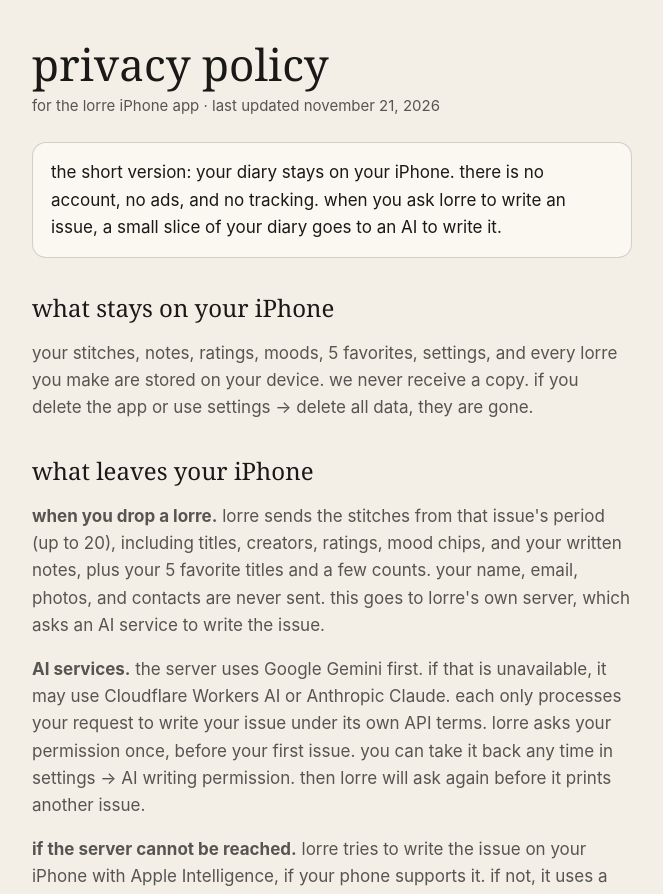
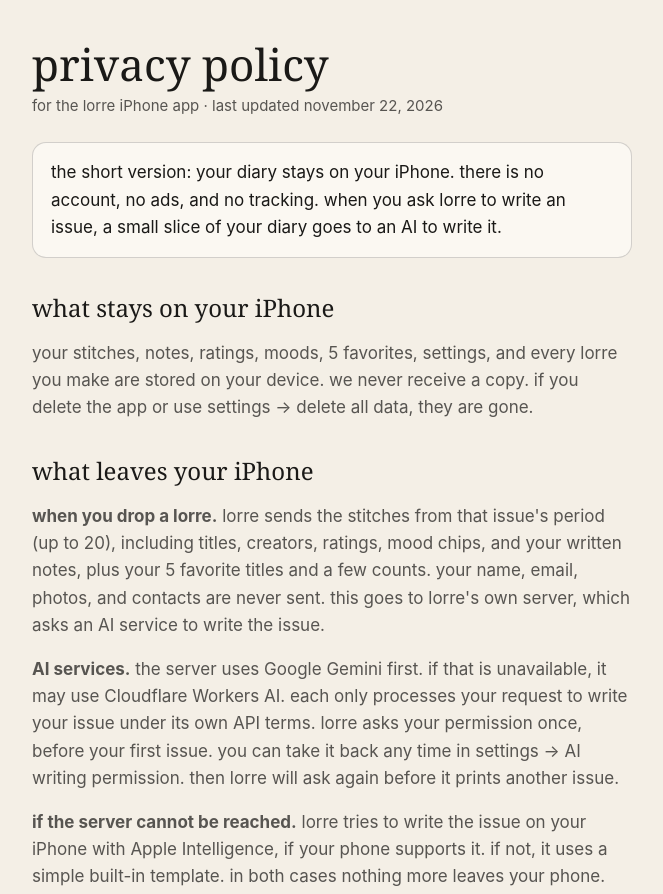
Before and after one commit to reniessence/lorre-web, a plain HTML site: page privacy.html in a window 1280 px wide. Shown: the top 894 px of the page, without its empty margins (308-971 px from the left). Drawn offline with Linux system fonts and the light colour scheme.

Commit message:
Privacy policy: lorre's AI is Google Gemini, then Cloudflare Workers AI (no Claude)
Co-Authored-By: Claude Opus 5.5 <noreply@anthropic.com>

```diff
--- a/privacy.html
+++ b/privacy.html
@@ -10,7 +10,7 @@
 <body>
 <main>
 <h1>privacy policy</h1>
-<p class="sub">for the lorre iPhone app · last updated november 21, 2026</p>
+<p class="sub">for the lorre iPhone app · last updated november 22, 2026</p>
 
 <div class="card"><p>the short version: your diary stays on your iPhone. there is no account, no ads, and no tracking. when you ask lorre to write an issue, a small slice of your diary goes to an AI to write it.</p></div>
 
@@ -19,7 +19,7 @@
 
 <h2>what leaves your iPhone</h2>
 <p><strong>when you drop a lorre.</strong> lorre sends the stitches from that issue's period (up to 20), including titles, creators, ratings, mood chips, and your written notes, plus your 5 favorite titles and a few counts. your name, email, photos, and contacts are never sent. this goes to lorre's own server, which asks an AI service to write the issue.</p>
-<p><strong>AI services.</strong> the server uses Google Gemini first. if that is unavailable, it may use Cloudflare Workers AI or Anthropic Claude. each only processes your request to write your issue under its own API terms. lorre asks your permission once, before your first issue. you can take it back any time in settings → AI writing permission. then lorre will ask again before it prints another issue.</p>
+<p><strong>AI services.</strong> the server uses Google Gemini first. if that is unavailable, it may use Cloudflare Workers AI. each only processes your request to write your issue under its own API terms. lorre asks your permission once, before your first issue. you can take it back any time in settings → AI writing permission. then lorre will ask again before it prints another issue.</p>
 <p><strong>if the server cannot be reached.</strong> lorre tries to write the issue on your iPhone with Apple Intelligence, if your phone supports it. if not, it uses a simple built-in template. in both cases nothing more leaves your phone.</p>
 <p><strong>searching for titles.</strong> when you search, the words you type are sent to a catalog. film and TV go through lorre's server to TMDB. books go to Open Library. music goes to MusicBrainz and Cover Art Archive. these services can see your IP address and your search.</p>
 <p><strong>keeping the service fair.</strong> to stop abuse, lorre makes a random install ID on your phone and may send an Apple DeviceCheck token. the server keeps only request counts for that ID, and they expire within a day or so. the ID is not linked to your name or your diary.</p>
```
